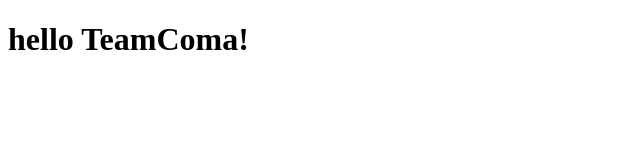
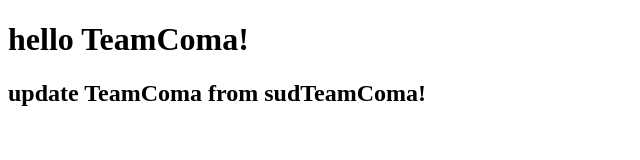
Before and after one commit to helpgms/TeamComa, a plain HTML site: page index.html in a window 1280 px wide. Shown: the whole page, without its empty margins (0-640 px from the left). Drawn offline with Linux system fonts and the light colour scheme.

Commit message:
index.html 문구 추가

```diff
--- a/index.html
+++ b/index.html
@@ -7,5 +7,6 @@
 </head>
 <body>
     <h1>hello TeamComa!</h1>
+    <h2>update TeamComa from sudTeamComa!</h2>
 </body>
 </html>
```
